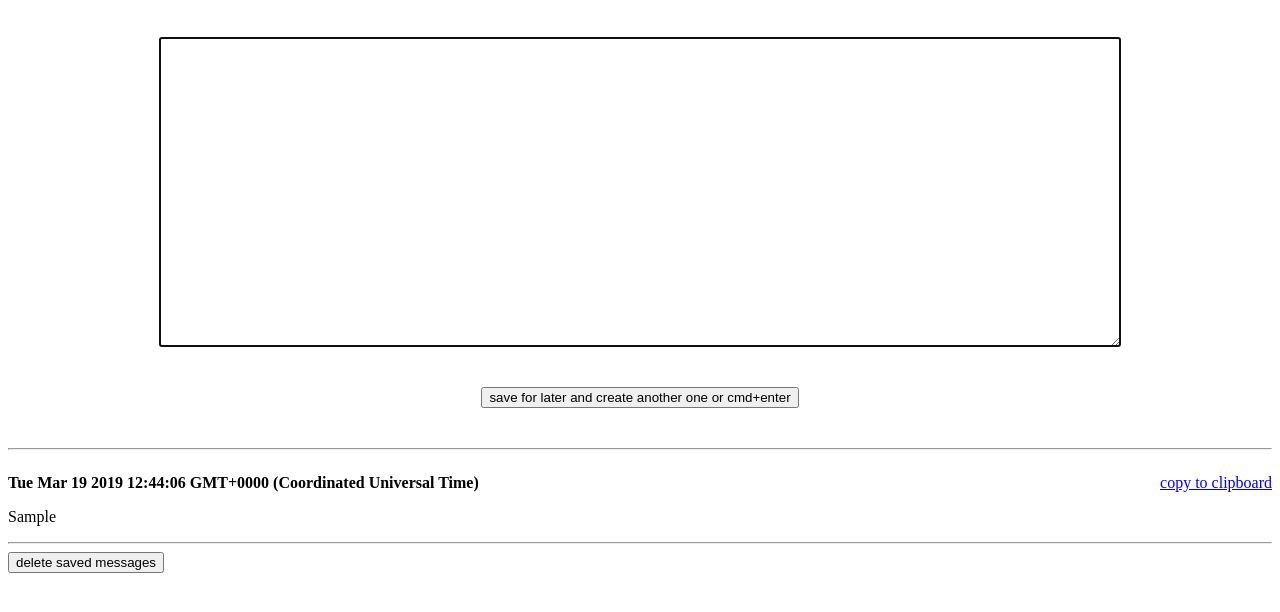
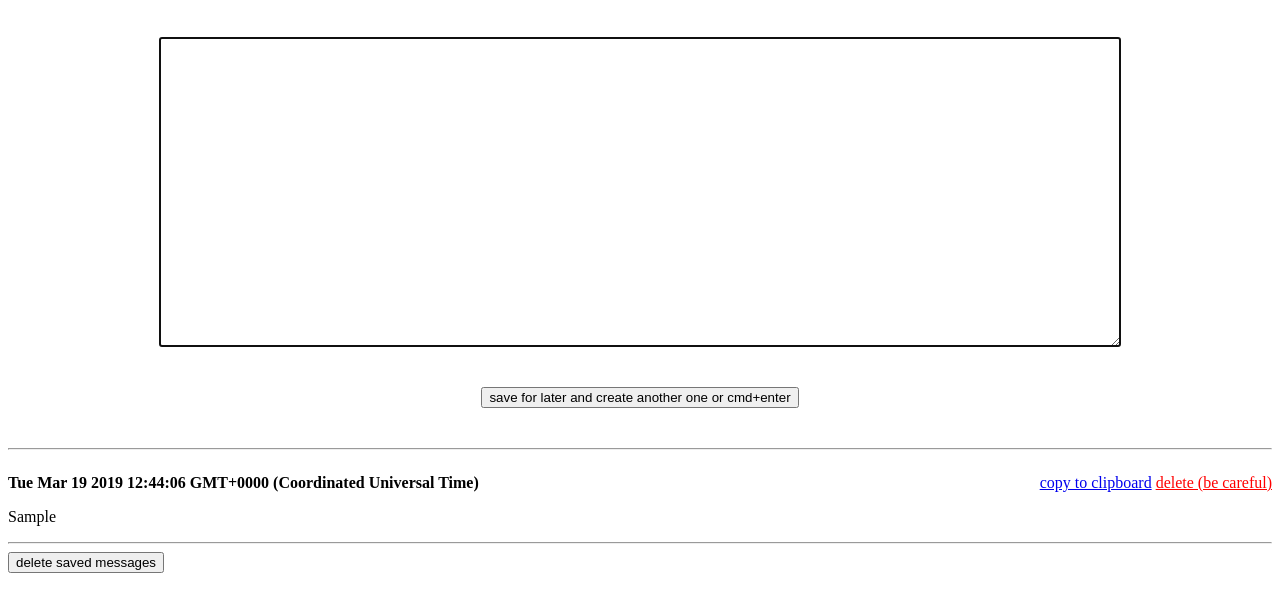
Before and after one commit to ruiramos/textareaplease, a plain HTML site: page index.html in a window 1280 px wide. Both pictures are taken after typing "Sample" into the empty fields and a click on the button "save for later and create another one or cmd+enter". Shown: the part 110-722 px from the top of the page. Drawn offline with Linux system fonts and the light colour scheme.

Commit message:
delete one

```diff
--- a/index.html
+++ b/index.html
@@ -31,8 +31,13 @@
       font-weight:bold;
       float: left;
     }
-    .message-copy {
+    .message-copy,
+    .message-delete {
       float: right;
+    }
+    .message-delete a {
+      color: red !important;
+      padding-left:4px;
     }
     .message-content {
       clear: left;
@@ -56,6 +61,7 @@
   <div data-template="message">
     <hr/>
     <p class="message-date" data-bind="date" data-parse="date"></p>
+    <p class="message-delete"><a href="javascript:void(0);" data-hook="delete">delete (be careful)</a></p>
     <p class="message-copy"><a href="javascript:void(0);" data-hook="copy">copy to clipboard</a></p>
     <p class="message-content" data-bind="content"></p>
   </div>
@@ -128,6 +134,16 @@
           navigator.clipboard.writeText(content);
         })
       )
+
+      const deleteLinks = document.querySelectorAll('[data-hook=delete]');
+      deleteLinks.forEach((deleteLink, i) =>
+        deleteLink.addEventListener('click', () => {
+          let saved = JSON.parse(localStorage.getItem('saved'));
+          saved.splice(i, 1);
+          localStorage.setItem('saved', JSON.stringify(saved));
+          updateSaved(saved);
+        })
+      )
     }
 
     function deleteSaved(){
```
